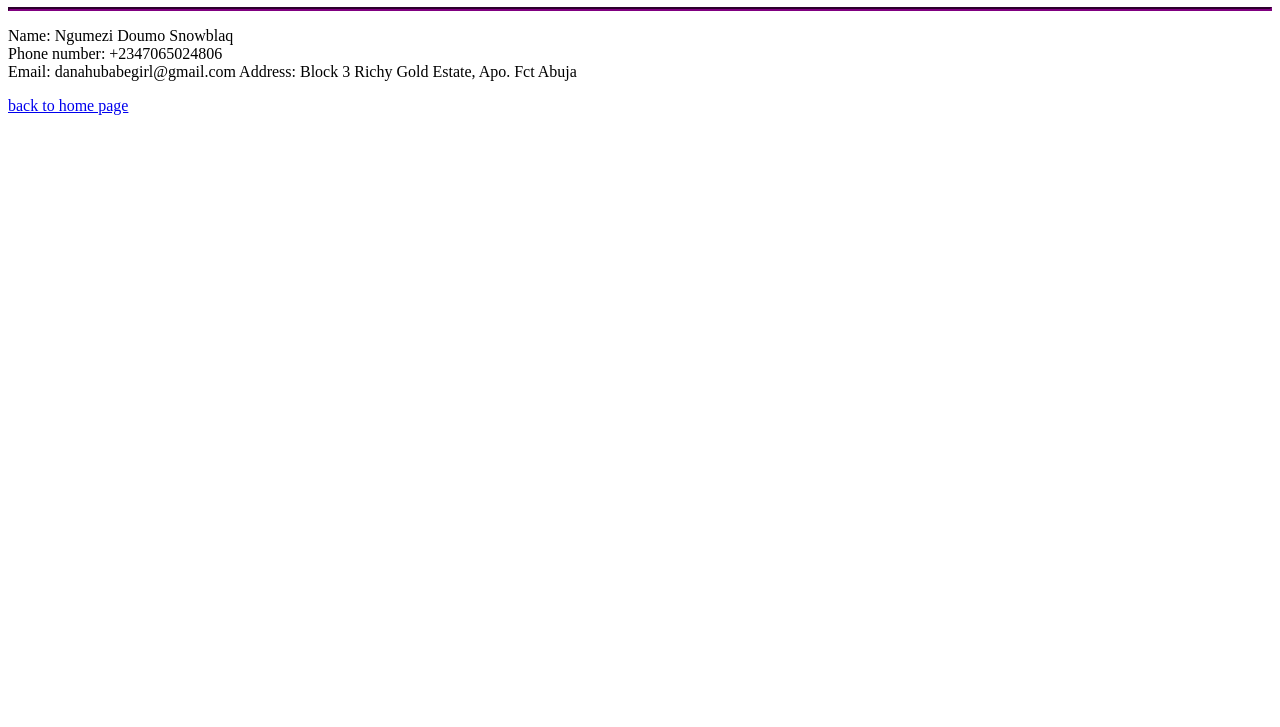
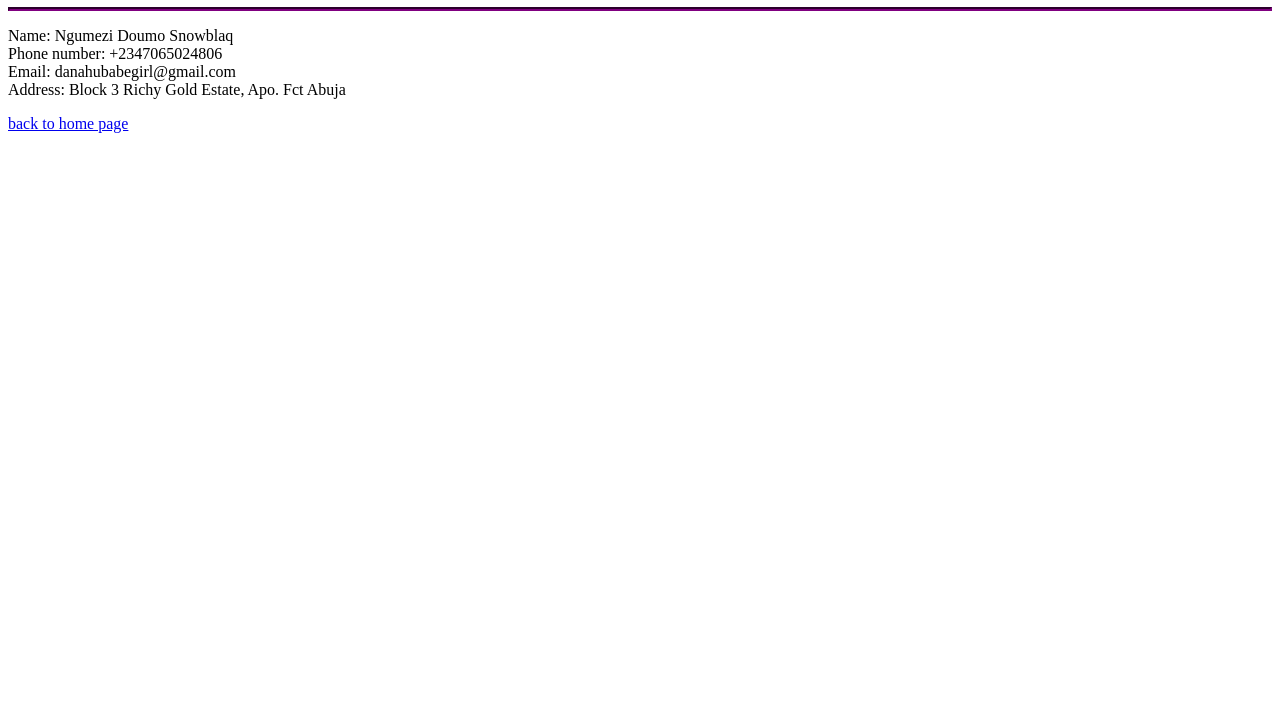
Before and after one commit to Snowblaq/Capacity-Bay-Assignment-3, a plain HTML site: page Others/contact.html in a window 1280 px wide. Shown: the part 73-800 px from the top of the page. Drawn offline with Linux system fonts and the light colour scheme.

Commit message:
first commit

```diff
--- a/Others/contact.html
+++ b/Others/contact.html
@@ -12,7 +12,7 @@
     <p>
         Name: Ngumezi Doumo Snowblaq <br>
         Phone number: +2347065024806 <br>
-        Email: danahubabegirl@gmail.com
+        Email: danahubabegirl@gmail.com <br>
         Address: Block  3 Richy Gold Estate, Apo. Fct Abuja
     </p>
     <a href="../index.html" target="_blank"> back to home page</a>
```
